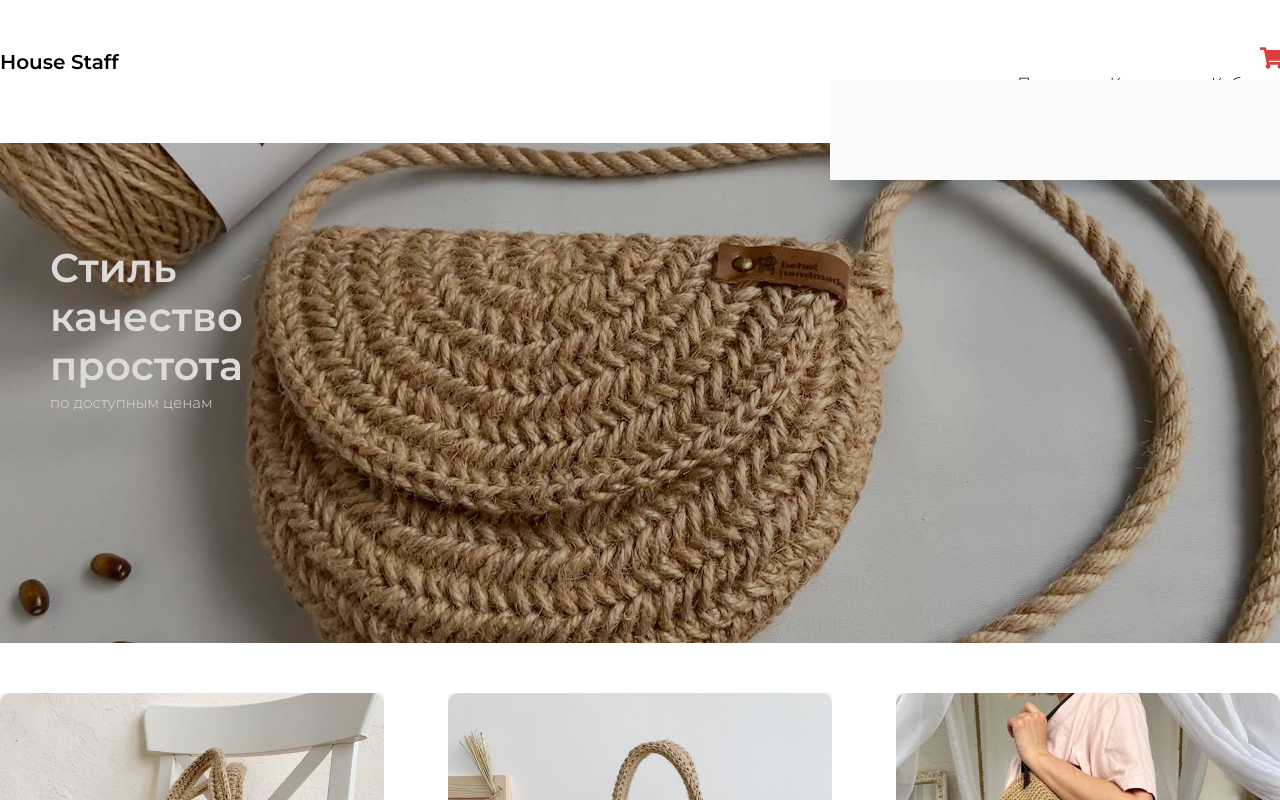
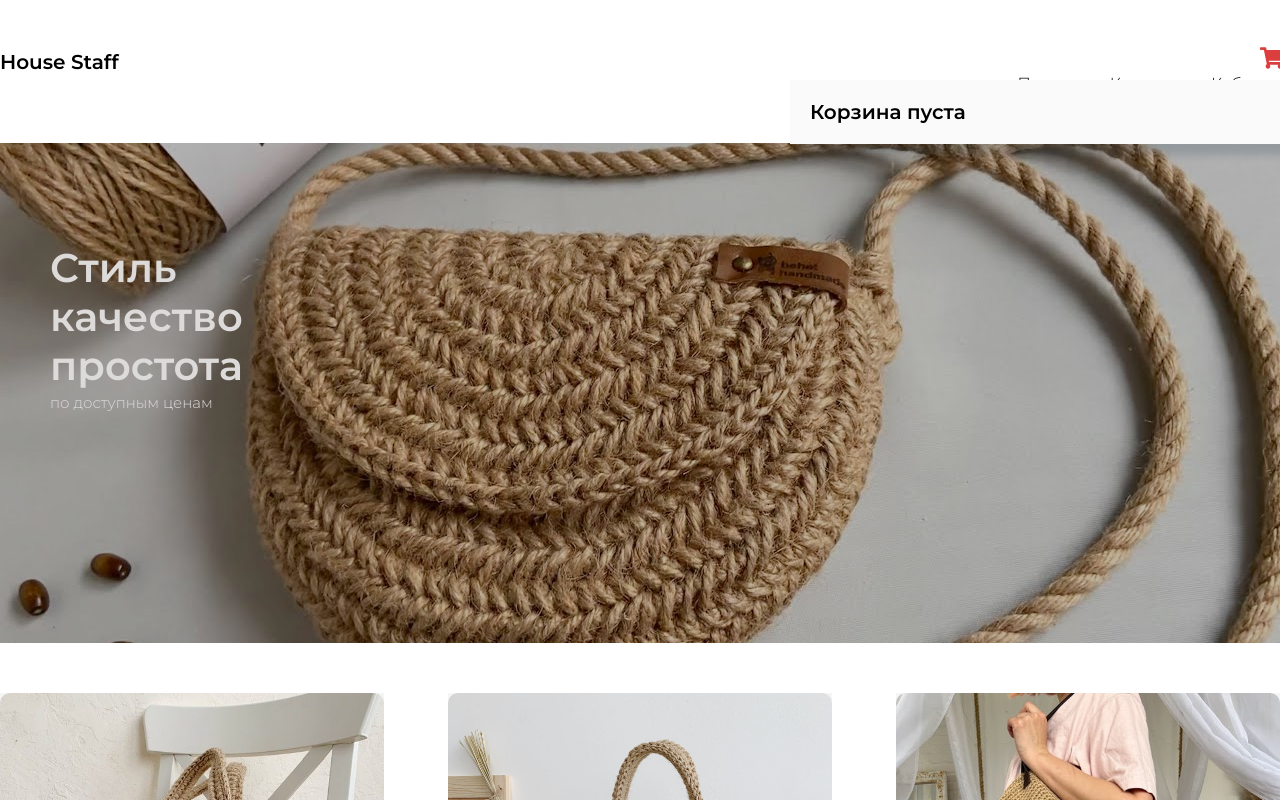
Before and after one commit to dmitriy-violentiy/internet-shop, a React (Create React App) app: page / in a window 1280 px wide. Both pictures are taken after a click on the icon 1272 px from the left and 58 px from the top of the page. Shown: the top 800 px of the page. Built offline with nearby package versions, Linux system fonts and the light colour scheme; the HTML template or start-up script is replaced by a standard one.

Commit message:
create added product in basket

```diff
--- a/src/App.js
+++ b/src/App.js
@@ -7,6 +7,7 @@ class App extends React.Component {
    constructor(props) {
       super(props)
       this.state = {
+         orders: [],
          items: [
             {
                id: 1,
@@ -58,16 +59,29 @@ class App extends React.Component {
             }
          ]
       }
+      this.addToOrder = this.addToOrder.bind(this) //чтобы можно было работать с состояниями
    }
    render() {
       return (
          <div className="wrapper">
-            <Header/>
-            <Items items={this.state.items}/>
+            <Header orders={this.state.orders}/>
+            <Items items={this.state.items} onAdd={this.addToOrder}/>
             <Footer/>
          </div>
       );
    }
+
+   addToOrder(item) {
+      let isInArray = false
+      this.state.orders.forEach(el => {
+         if(el.id === item.id) {
+            isInArray = true
+         }
+      });
+      if(!isInArray) {
+         this.setState({orders: [...this.state.orders, item]})
+      }
+   }
 }
 
 export default App;
--- a/src/components/Header.js
+++ b/src/components/Header.js
@@ -1,7 +1,26 @@
 import React, { useState } from 'react'
 import { FaShoppingCart } from "react-icons/fa"
+import Order from './Order'
 
-export default function Header() {
+const showOrders = (props) => {
+   return (
+      <div>
+         {props.orders.map(el => (
+            <Order key={el.id} item={el} />
+         ))}
+      </div>
+   )
+}
+
+const showNothing = () => {
+   return (
+      <div className='empty'>
+         <h2>Корзина пуста</h2>
+      </div>
+   )
+}
+
+export default function Header(props) {
 
    let [cartOpen, setCartOpen] = useState(false)
 
@@ -11,7 +30,11 @@ export default function Header() {
             <span className='logo'>House Staff</span>
             <FaShoppingCart onClick={() => setCartOpen(cartOpen = !cartOpen)} className={`shop-cart-button ${cartOpen && 'active'}`} />
             {cartOpen && (
-               <div className='shop-cart'></div>
+               <div className='shop-cart'>
+                  {props.orders.length > 0 ?
+                     showOrders(props) : showNothing()
+                  }
+               </div>
             )}
             <ul className='nav'>
                <li>Про нас</li>
--- a/src/components/Item.js
+++ b/src/components/Item.js
@@ -8,7 +8,7 @@ export default function Item(props) {
          <h2>{props.item.title}</h2>
          <p>{props.item.desc}</p>
          <b>{props.item.price}р.</b>
-         <div className='add-to-cart'>+</div>
+         <div className='add-to-cart' onClick={() => props.onAdd(props.item)}>+</div>
       </div>
    )
 }
--- a/src/components/Items.js
+++ b/src/components/Items.js
@@ -6,7 +6,7 @@ export class Items extends Component {
       return (
          <main>
             {this.props.items.map(el => (
-               <Item key={el.id} item={el}/>
+               <Item key={el.id} item={el} onAdd={this.props.onAdd}/>
             ))}
          </main>
       )
--- /dev/null
+++ b/src/components/Order.js
@@ -0,0 +1,11 @@
+import React from 'react'
+
+export default function Order(props) {
+   return (
+      <div className='item'>
+      <img src={'./img/' + props.item.img} />
+      <h2>{props.item.title}</h2>
+      <b>{props.item.price}р.</b>
+   </div>
+   )
+}
--- a/src/index.css
+++ b/src/index.css
@@ -58,12 +58,40 @@ header .shop-cart {
    top: 30px;
    right: 0;
    width: 450px;
-   min-height: 100px;
    background: #fafafa;
    -webkit-box-shadow: 8px 11px 8px 0px rgba(34, 60, 80, 0.2);
    -moz-box-shadow: 8px 11px 8px 0px rgba(34, 60, 80, 0.2);
    box-shadow: 8px 11px 8px 0px rgba(34, 60, 80, 0.2);
    z-index: 1000;
+   padding: 20px;
+   padding-bottom: 0;
+}
+
+header .shop-cart .empty h2 {
+   font-size: 20px;
+   margin-bottom: 20px;
+}
+
+header .shop-cart .item {
+   width: 100%;
+   float: left;
+   margin-bottom: 20px;
+}
+
+header .shop-cart .item img {
+   width: 70px;
+   float: left;
+   margin-right: 20px;
+}
+
+header .shop-cart .item h2 {
+   font-size: 20px;
+   margin-bottom: 10px;
+}
+
+header .shop-cart .item p {
+   color: #797979;
+   font-weight: 600;
 }
 
 header .presentation {
```
